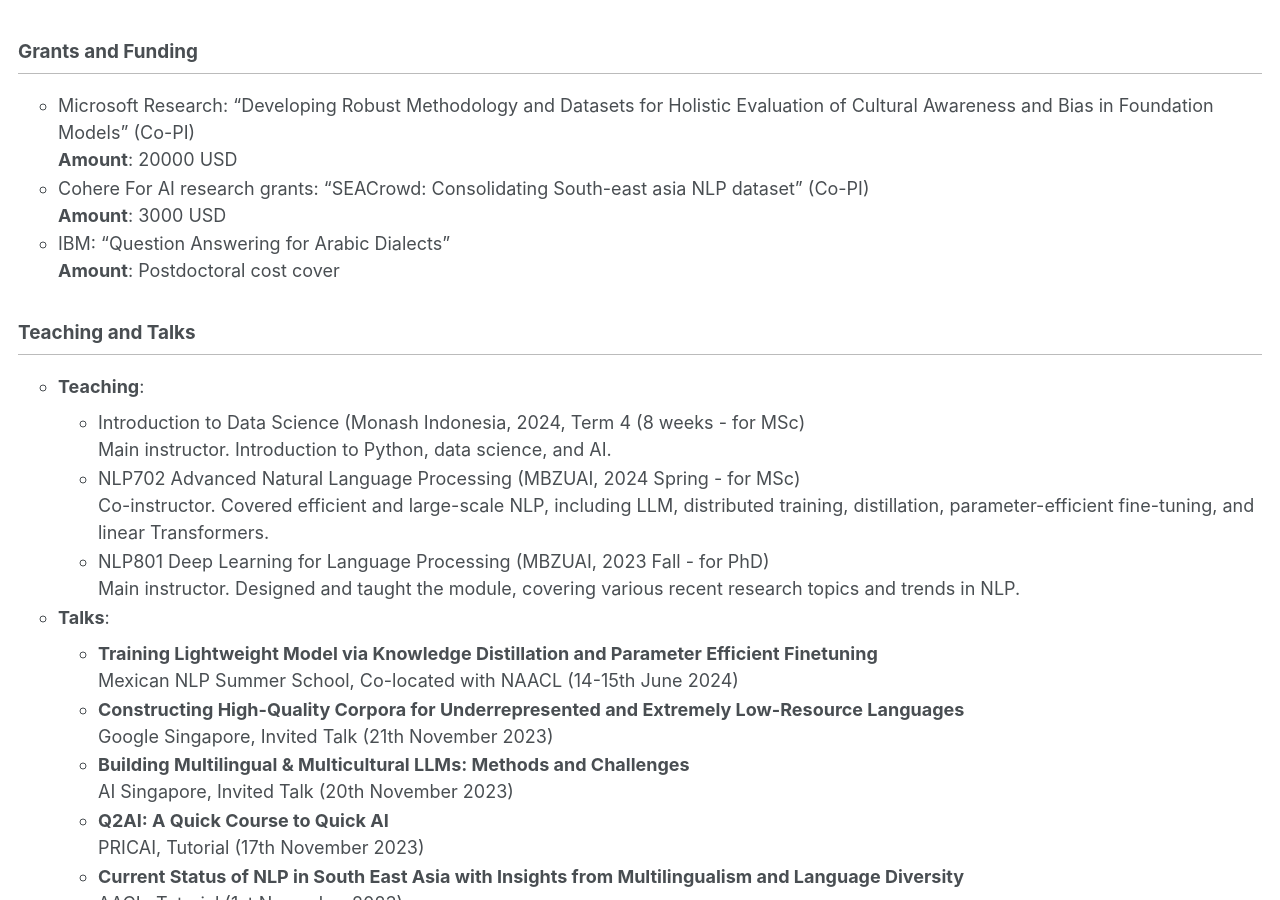
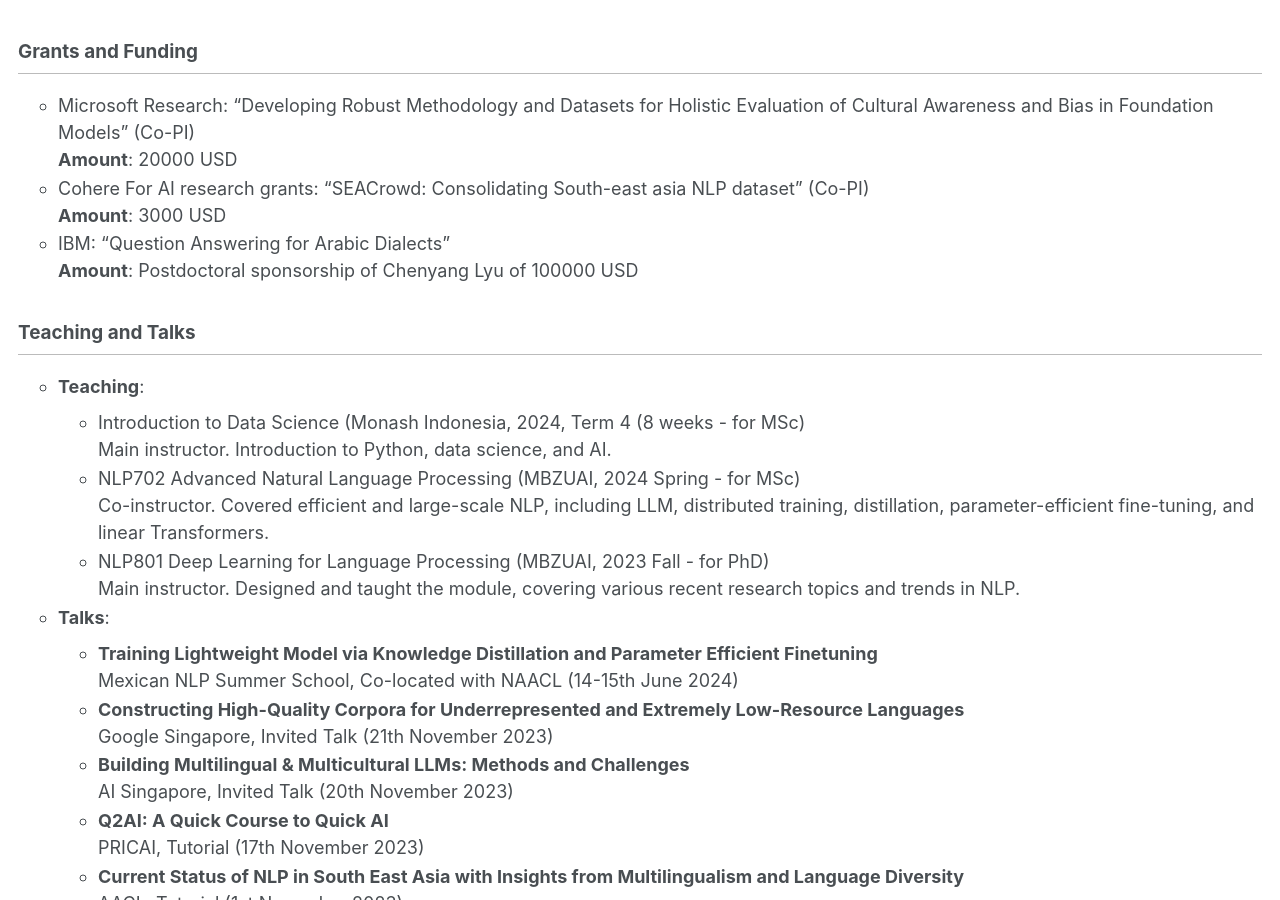
Before and after one commit to afaji/afaji.github.io, a Jekyll site: the page built from _pages/cv.md, in a window 1280 px wide and 900 px high, scrolled down 5741 px. Built offline with Jekyll 4.4.1, drawn with Linux system fonts in a browser that asks for light colours.

Commit message:
Update cv.md

```diff
--- a/_pages/cv.md
+++ b/_pages/cv.md
@@ -124,7 +124,7 @@ You may also refer to my [Google Scholar](https://scholar.google.ca/citations?hl
  * Cohere For AI research grants: "SEACrowd: Consolidating South-east asia NLP dataset" (Co-PI)\
    **Amount**: 3000 USD
  * IBM: "Question Answering for Arabic Dialects"\
-   **Amount**: Postdoctoral cost cover
+   **Amount**: Postdoctoral sponsorship of Chenyang Lyu of 100000 USD
 
 ## Teaching and Talks
 
```
